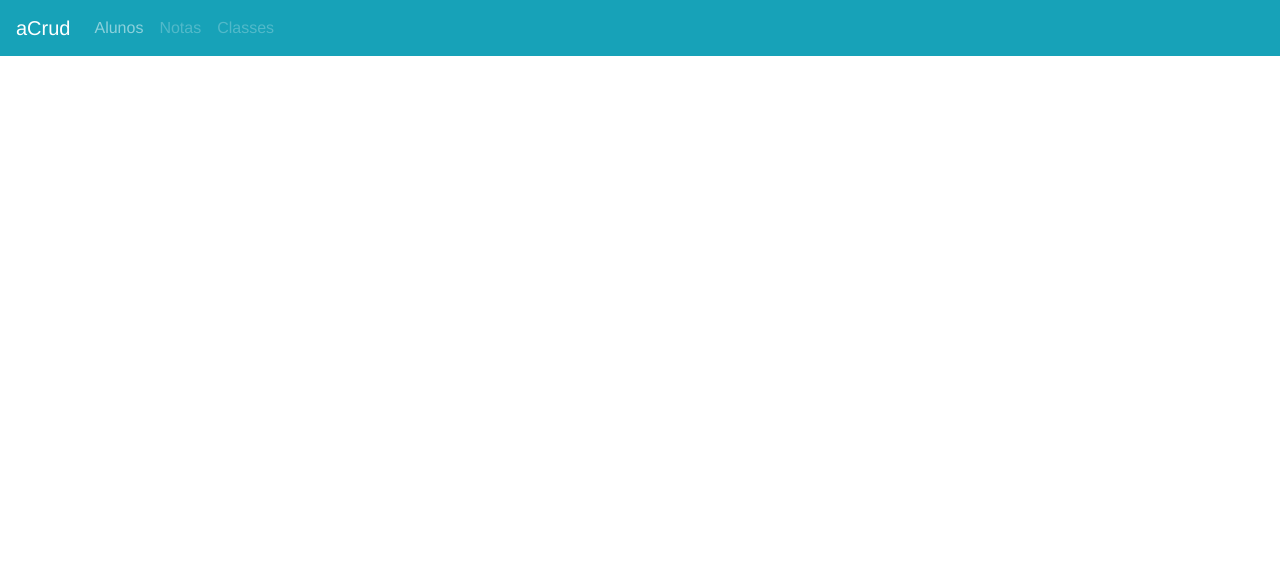
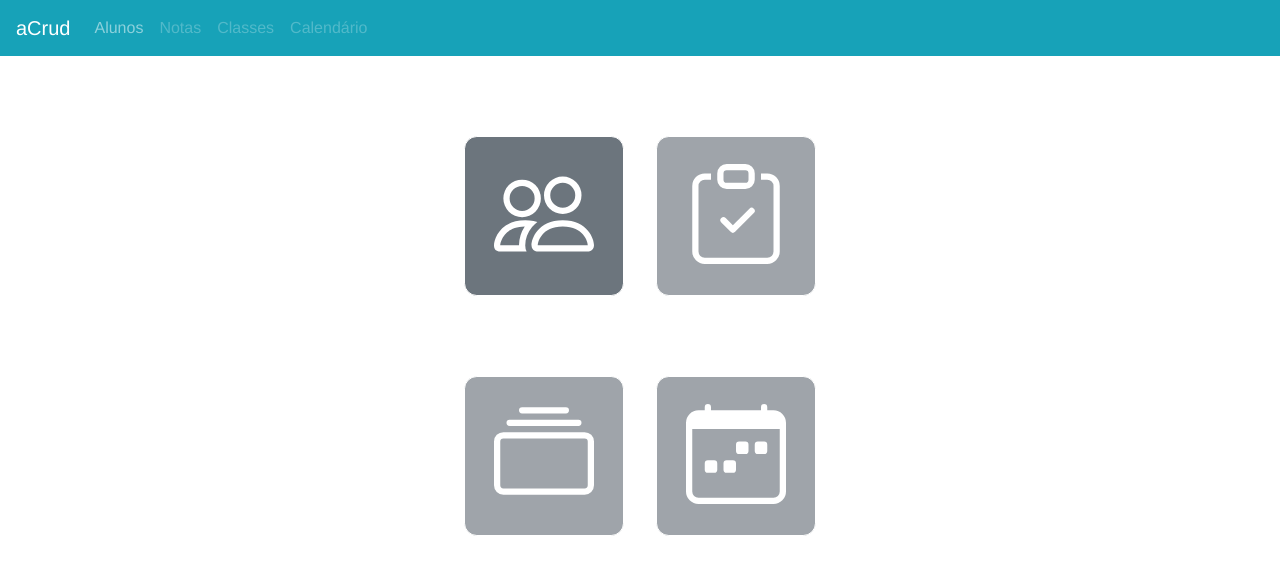
Before and after one commit to gevichiatto/a-crud, a Vue app in the folder front-end/: page / in a window 1280 px wide. Shown: the top 574 px of the page. Built offline with nearby package versions, Linux system fonts and the light colour scheme; what vue-sweetalert2 would draw is missing.

Commit message:
Estilo básico home

```diff
--- a/front-end/src/App.vue
+++ b/front-end/src/App.vue
@@ -8,6 +8,7 @@
 						<b-nav-item href="#/alunos">Alunos</b-nav-item>
 						<b-nav-item href="/" disabled>Notas</b-nav-item>
 						<b-nav-item href="/" disabled>Classes</b-nav-item>
+						<b-nav-item href="/" disabled>Calendário</b-nav-item>
 					</b-navbar-nav>
 				</b-collapse>
 			</b-navbar>
--- a/front-end/src/views/Home.vue
+++ b/front-end/src/views/Home.vue
@@ -1,5 +1,35 @@
 <template>
 	<div class="home">
+		<div class="cards">
+			<b-button
+			class="home-btn"
+			title="Alunos"
+			style="margin-right: 2rem;"
+			@click="$router.push('Alunos')">
+				<b-icon-people scale="5"></b-icon-people>
+			</b-button>
+			<b-button
+			class="home-btn"
+			disabled
+			title="Notas">
+				<b-icon-clipboard-check scale="5"></b-icon-clipboard-check>
+			</b-button>
+		</div>
+		<div class="cards">
+			<b-button
+			class="home-btn"
+			disabled
+			title="Classes"
+			style="margin-right: 2rem;">
+				<b-icon-collection scale="5"></b-icon-collection>
+			</b-button>
+			<b-button
+			class="home-btn"
+			disabled
+			title="Notas">
+				<b-icon-calendar-week scale="5"></b-icon-calendar-week>
+			</b-button>
+		</div>
 	</div>
 </template>
 
@@ -9,3 +39,22 @@ export default {
 	components: {}
 }
 </script>
+
+<style>
+.cards {
+	margin-block: 5rem;
+}
+
+.home-btn {
+	height: 10rem;
+	width: 10rem;
+	border-radius: 0.8rem !important;
+	border-color: unset !important;
+	transition: 100ms;
+}
+
+.home-btn:hover {
+	background-color: orange !important;
+	transform: scale(1.1)
+}
+</style>
```
